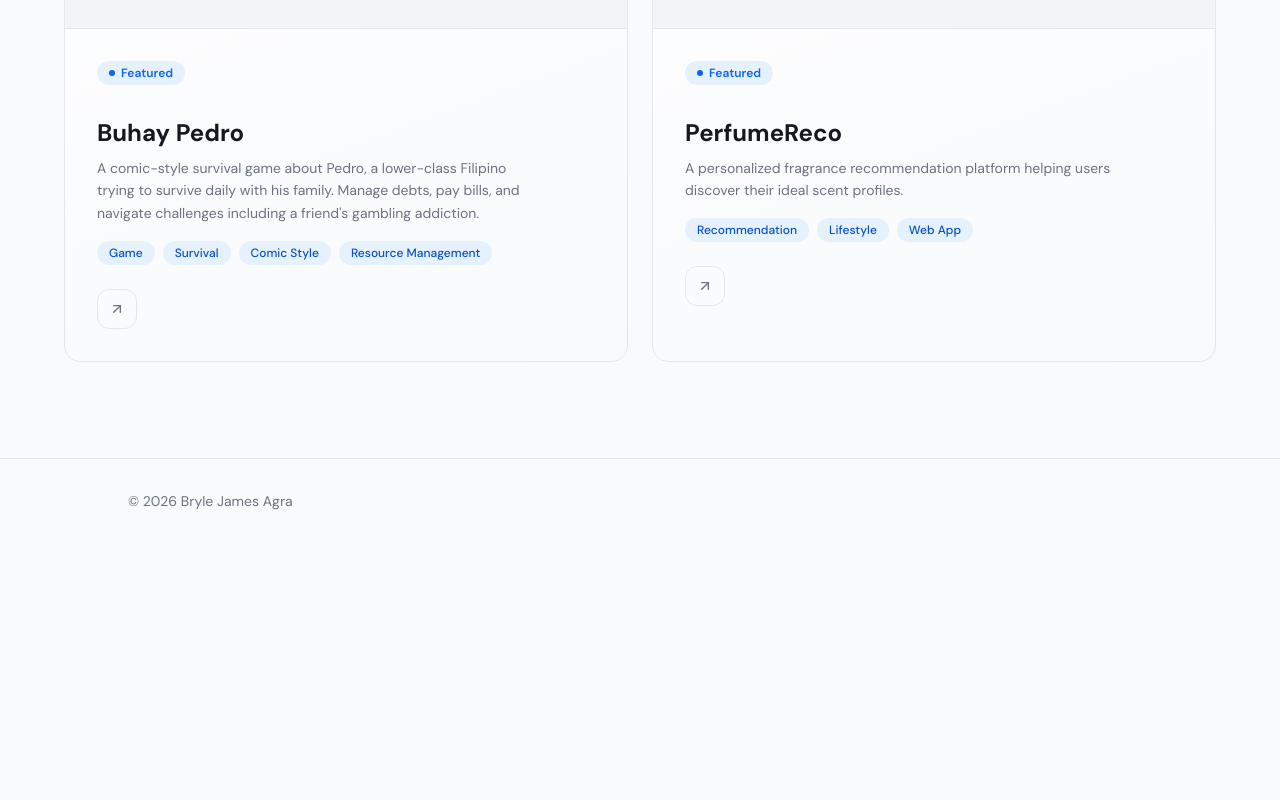
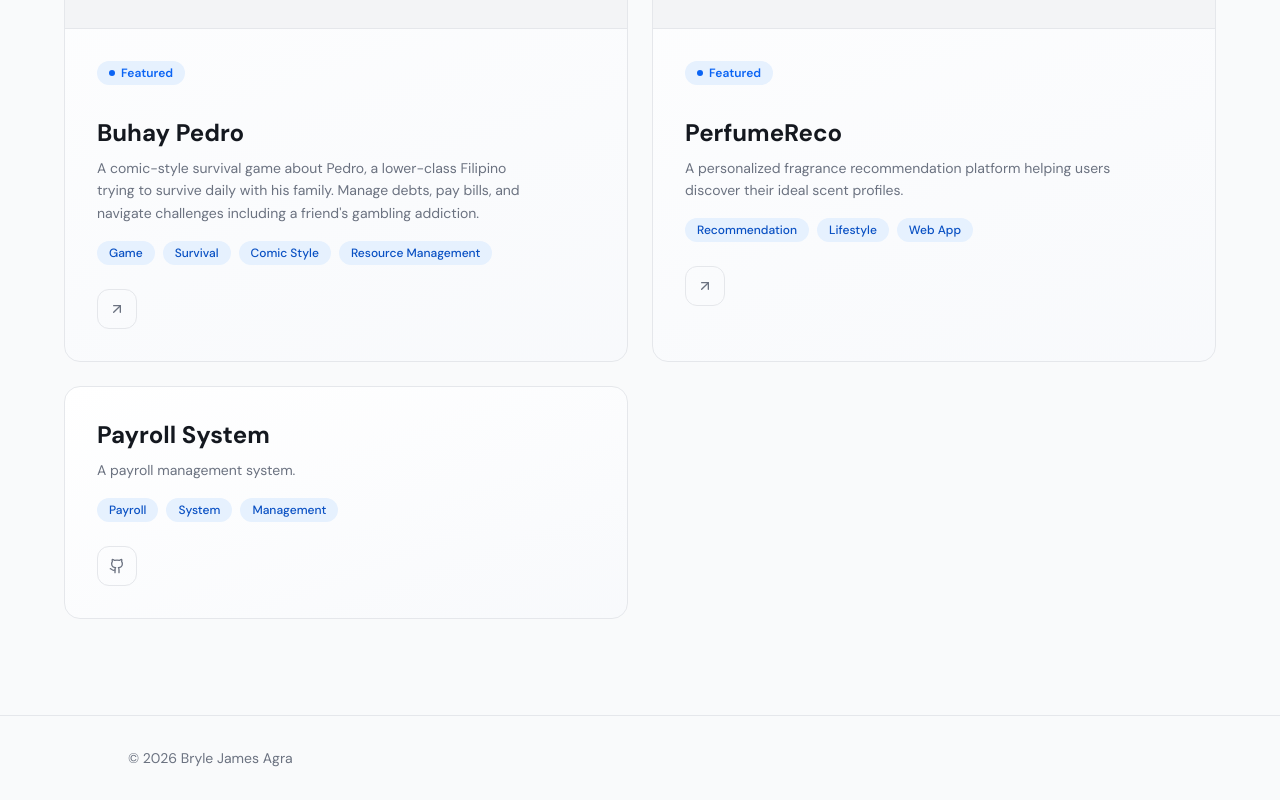
Before and after one commit to PancitGuisado/bryle-portfolio, a React (Vite) app: page /projects in a window 1280 px wide. Shown: the part 3274-4074 px from the top of the page. Before the commit the page ends 3817 px from the top, so only its background shows below. Built offline with nearby package versions, Linux system fonts and the light colour scheme; no server answers; grey boxes are pictures that could not be loaded; the HTML template or start-up script is replaced by a standard one.

Commit message:
Add Payroll project to the list

```diff
--- a/src/data/projects.ts
+++ b/src/data/projects.ts
@@ -95,4 +95,11 @@ export const projects: Project[] = [
     featured: true,
     video: "/projects/perfumereco.mp4",
   },
+  {
+    title: "Payroll System",
+    description: "A payroll management system.",
+    tags: ["Payroll", "System", "Management"],
+    github: "https://github.com/PancitGuisado/Payroll.git",
+    featured: false,
+  },
 ];
```
